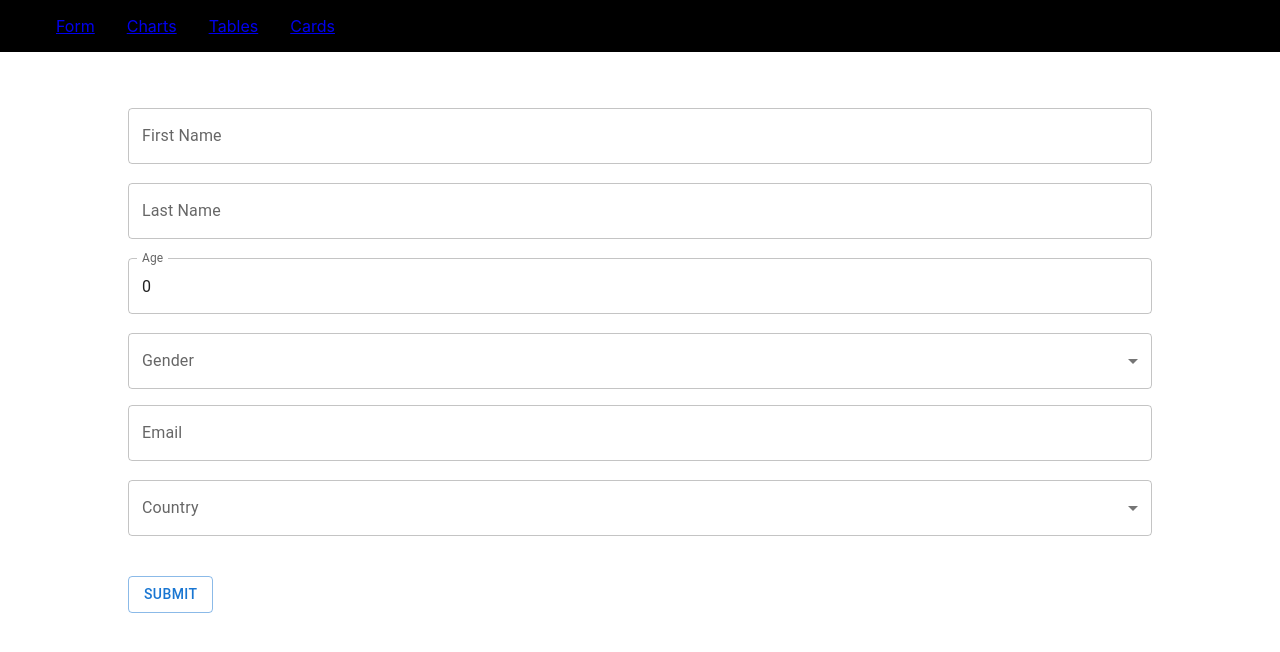
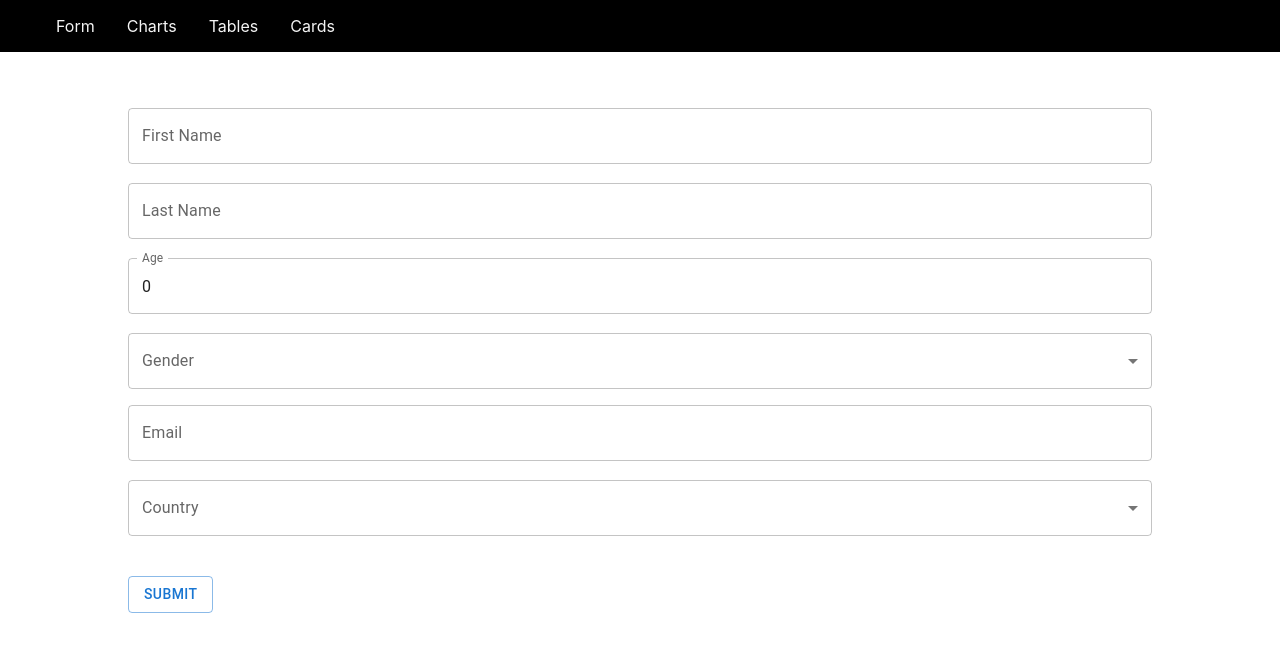
Before and after one commit to akash1520/panicleTech, a React (Create React App) app: page / in a window 1280 px wide. Shown: the top 652 px of the page. Built offline with nearby package versions, Linux system fonts and the light colour scheme.

Commit message:
Fix (App.tsx) : Style

```diff
--- a/src/App.tsx
+++ b/src/App.tsx
@@ -9,19 +9,19 @@ import Cards from './pages/Cards';
 const App = () => {
   return (
     <Router>
-      <nav style={{background:"black"}}>
-        <ul style={{display:"flex",listStyle:"none",margin:0}}>
-          <li style={{margin:"1rem"}}>
-            <Link to="/">Form</Link>
+      <nav style={{ background: "black" }}>
+        <ul style={{ display: "flex", listStyle: "none", margin: 0 }}>
+          <li style={{ margin: "1rem", color: "whitesmoke" }}>
+            <Link style={{ color: "whitesmoke", textDecoration: "none" }} to="/">Form</Link>
           </li>
-          <li style={{margin:"1rem"}}>
-            <Link to="/charts">Charts</Link>
+          <li style={{ margin: "1rem" }}>
+            <Link style={{ color: "whitesmoke", textDecoration: "none" }} to="/charts">Charts</Link>
           </li>
-          <li style={{margin:"1rem"}}>
-            <Link to="/tables">Tables</Link>
+          <li style={{ margin: "1rem" }}>
+            <Link style={{ color: "whitesmoke", textDecoration: "none" }} to="/tables">Tables</Link>
           </li>
-          <li style={{margin:"1rem"}}>
-            <Link to="/cards">Cards</Link>
+          <li style={{ margin: "1rem" }}>
+            <Link style={{ color: "whitesmoke", textDecoration: "none" }} to="/cards">Cards</Link>
           </li>
         </ul>
       </nav>
```
